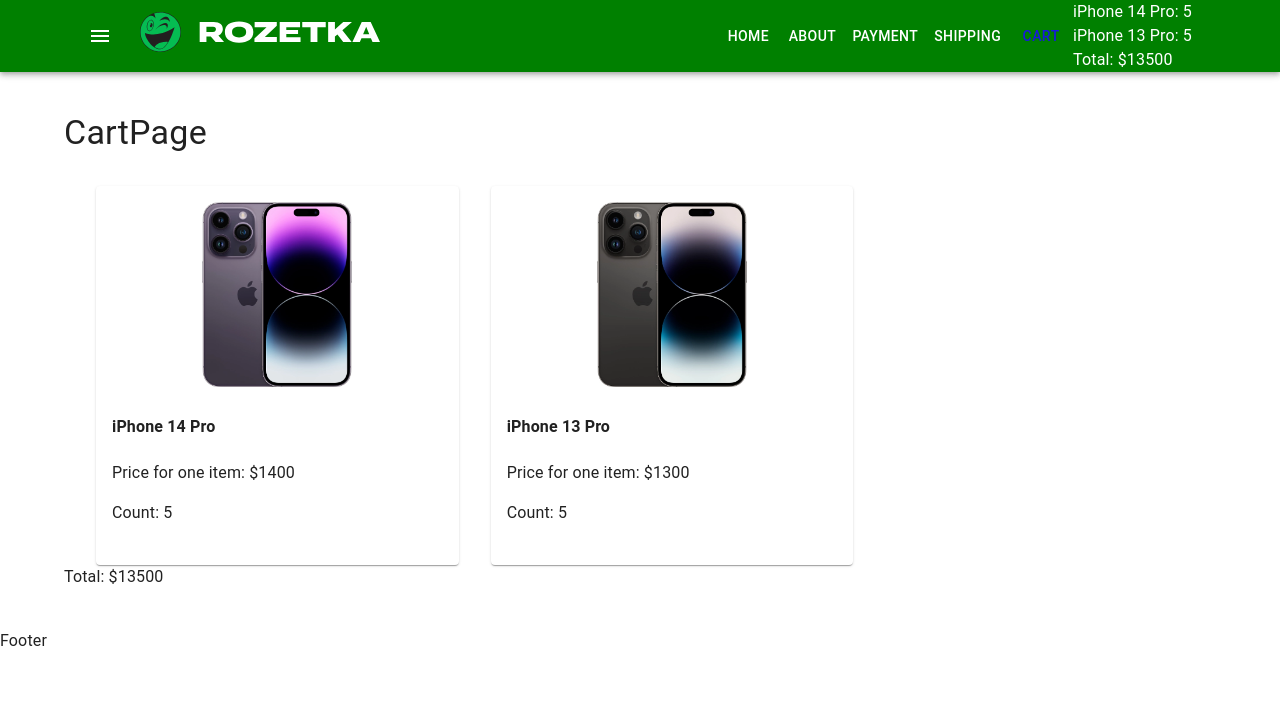
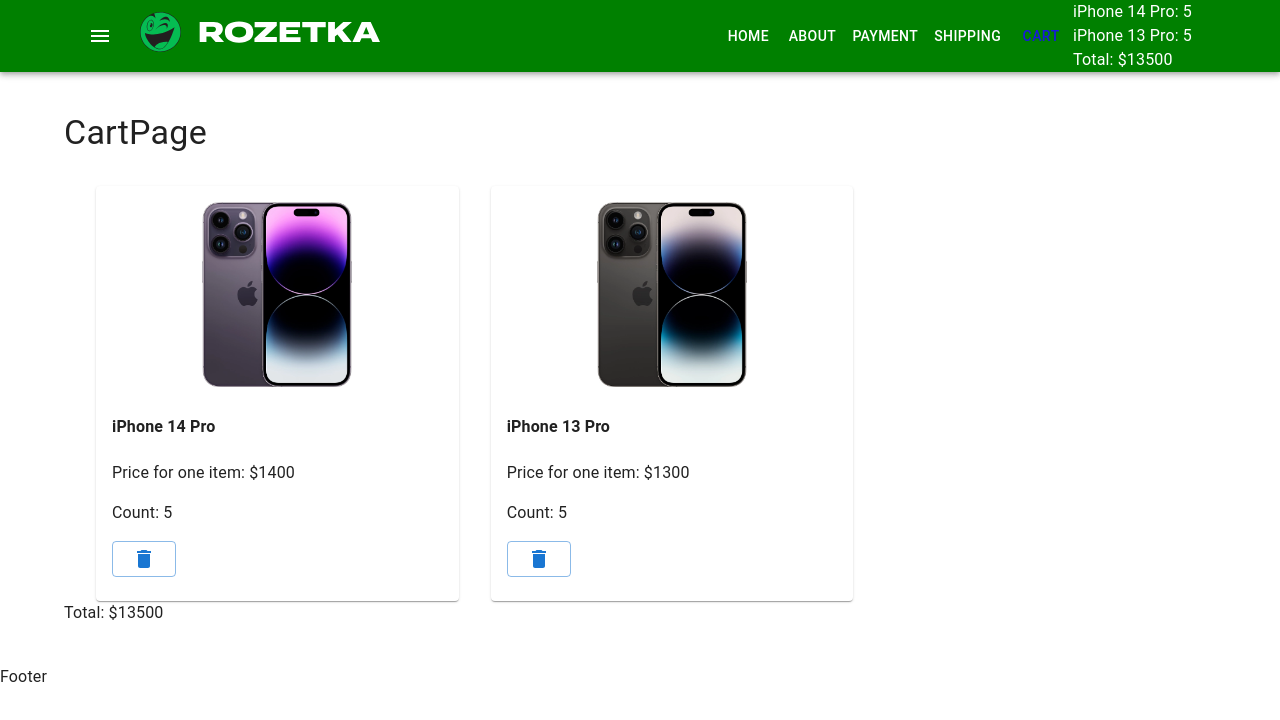
Before and after one commit to DaniaShulga/react-29-11, a React (Create React App) app: page /cart in a window 1280 px wide. Shown: the top 720 px of the page. Built offline with nearby package versions, Linux system fonts and the light colour scheme.

Commit message:
добавили корзину для удаления товаров

```diff
--- a/src/components/CartProductList/CartProductList.tsx
+++ b/src/components/CartProductList/CartProductList.tsx
@@ -9,11 +9,13 @@
         [id: number]: Products
     }
     CarItem?: any
+    removeProductFromCart?: (id: number) => void
 }
 const CartProductList = ({
     productsInCart,
     productsObject = getProductsObject(productsArray),
     CarItem = CartProductListItem,
+    removeProductFromCart,
 }: Props) => {
     return (
         <>
@@ -22,6 +24,7 @@
                     key={productId}
                     product={productsObject[parseInt(productId)]}
                     productCount={productsInCart[parseInt(productId)]}
+                    removeProductFromCart={removeProductFromCart}
                 />
             ))}
         </>
--- a/src/components/CartProductList/CartProductListItemExtended.tsx
+++ b/src/components/CartProductList/CartProductListItemExtended.tsx
@@ -1,12 +1,18 @@
-import { Card, CardContent, Grid } from '@mui/material'
+import { Button, Card, CardContent, Grid } from '@mui/material'
 import { Products } from 'utils/productsArray'
+import DeleteIcon from '@mui/icons-material/Delete'
 
 type Props = {
     product: Products
     productCount: number
+    removeProductFromCart: (id: number) => void
 }
 
-const CartProductListItemExtended = ({ product, productCount }: Props) => {
+const CartProductListItemExtended = ({
+    product,
+    productCount,
+    removeProductFromCart,
+}: Props) => {
     return (
         <Grid item xs={12} sm={4}>
             <Card>
@@ -17,6 +23,12 @@
                     <h4>{product.title}</h4>
                     <p>Price for one item: ${product.price}</p>
                     <p>Count: {productCount}</p>
+                    <Button
+                        variant="outlined"
+                        onClick={() => removeProductFromCart(product.id)}
+                    >
+                        <DeleteIcon />
+                    </Button>
                 </CardContent>
             </Card>
         </Grid>
--- a/src/container/App/App.tsx
+++ b/src/container/App/App.tsx
@@ -27,6 +27,14 @@
         }))
     }
 
+    const removeProductFromCart = (id: number) => {
+        setProductsInCart((prevState) => {
+            let prevProductsInCart = { ...prevState }
+            delete prevProductsInCart[id]
+            return prevProductsInCart
+        })
+    }
+
     return (
         <StyledEngineProvider injectFirst>
             <CssBaseline />
@@ -39,7 +47,12 @@
                     />
                     <Route
                         path="/cart"
-                        element={<CartPage productsInCart={productsInCart} />}
+                        element={
+                            <CartPage
+                                productsInCart={productsInCart}
+                                removeProductFromCart={removeProductFromCart}
+                            />
+                        }
                     />
                 </Routes>
             </Container>
--- a/src/pages/Cart/CartPage.tsx
+++ b/src/pages/Cart/CartPage.tsx
@@ -7,8 +7,9 @@
     productsInCart: {
         [id: number]: number
     }
+    removeProductFromCart: (id: number) => void
 }
-const CartPage = ({ productsInCart }: Props) => {
+const CartPage = ({ productsInCart, removeProductFromCart }: Props) => {
     return (
         <>
             <Typography variant="h4" component={'h1'}>
@@ -19,6 +20,7 @@
                 <CartProductList
                     productsInCart={productsInCart}
                     CarItem={CartProductListItemExtended}
+                    removeProductFromCart={removeProductFromCart}
                 />
             </Grid>
 
```
